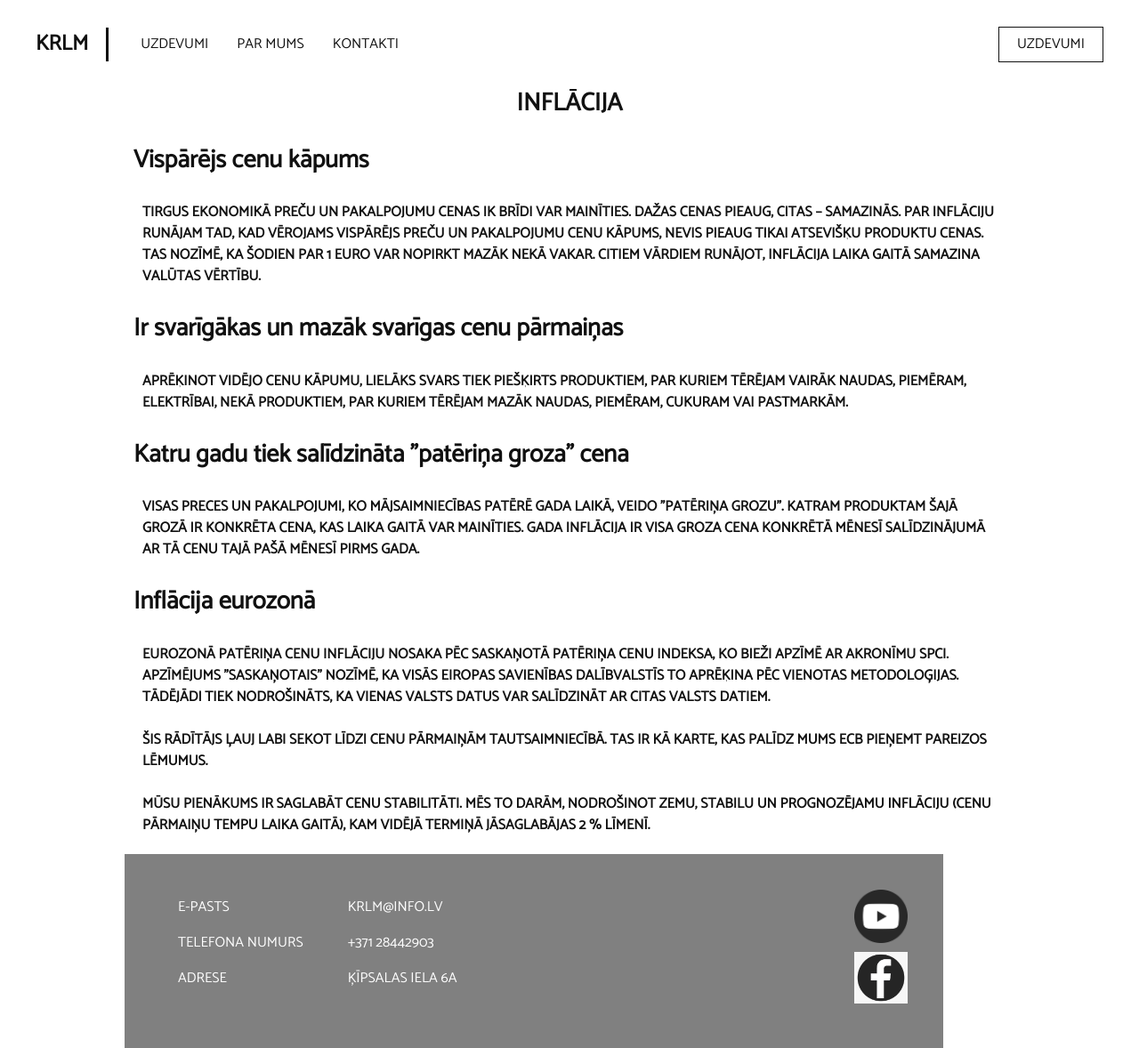
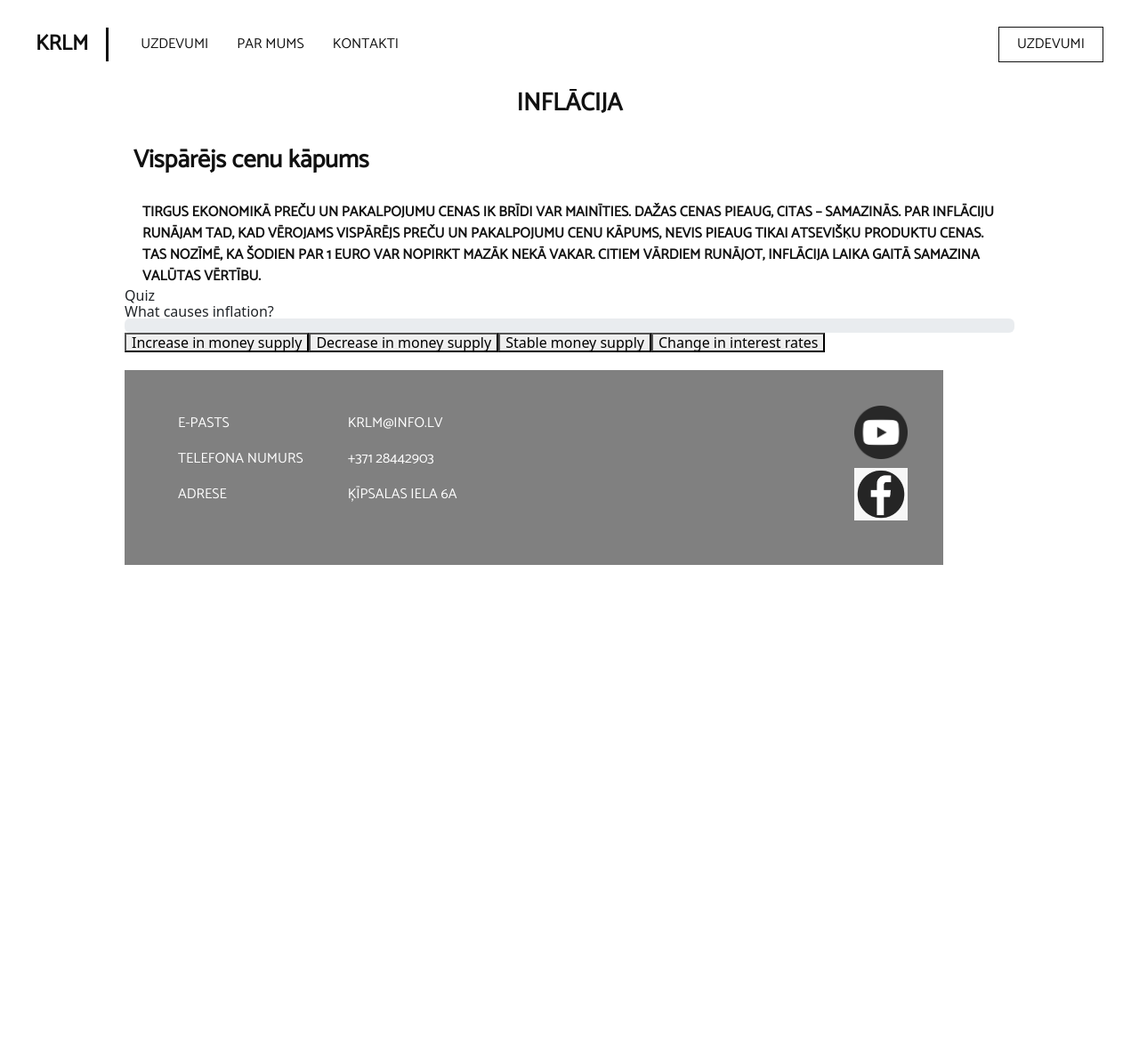
Before and after one commit to SpectrumLV/finansu-lapa, a PHP site: page /case1.php in a window 1280 px wide. Shown: the whole page at 89% size. After the commit the page ends 635 px from the top, so only its background shows below. Run offline with PHP 8.4, Linux system fonts and the light colour scheme.

Commit message:
izveidots quiz

```diff
--- a/case1.php
+++ b/case1.php
@@ -1,4 +1,5 @@
 <?php include_once('navbar.php'); ?>
+
 <main>
   <div class="wrapper">
     <section class="case-vid">
@@ -7,22 +8,127 @@
         <h3>Vispārējs cenu kāpums</h3>
         <p>Tirgus ekonomikā preču un pakalpojumu cenas ik brīdi var mainīties. Dažas cenas pieaug, citas – samazinās. Par inflāciju runājam tad, kad vērojams vispārējs preču un pakalpojumu cenu kāpums, nevis pieaug tikai atsevišķu produktu cenas. Tas nozīmē, ka šodien par 1 euro var nopirkt mazāk nekā vakar. Citiem vārdiem runājot, inflācija laika gaitā samazina valūtas vērtību.</p>
       </article>
-  <article>
-    <h3>Ir svarīgākas un mazāk svarīgas cenu pārmaiņas</h3>
-    <p>Aprēķinot vidējo cenu kāpumu, lielāks svars tiek piešķirts produktiem, par kuriem tērējam vairāk naudas, piemēram, elektrībai, nekā produktiem, par kuriem tērējam mazāk naudas, piemēram, cukuram vai pastmarkām.</p>
-  </article>
-  <article>
-    <h3>Katru gadu tiek salīdzināta "patēriņa groza" cena</h3>
-    <p>Visas preces un pakalpojumi, ko mājsaimniecības patērē gada laikā, veido "patēriņa grozu". Katram produktam šajā grozā ir konkrēta cena, kas laika gaitā var mainīties. Gada inflācija ir visa groza cena konkrētā mēnesī salīdzinājumā ar tā cenu tajā pašā mēnesī pirms gada.</p>
-  </article>
-  <article>
-    <h3>Inflācija eurozonā</h3>
-    <p>Eurozonā patēriņa cenu inflāciju nosaka pēc saskaņotā patēriņa cenu indeksa, ko bieži apzīmē ar akronīmu SPCI. Apzīmējums "saskaņotais" nozīmē, ka visās Eiropas Savienības dalībvalstīs to aprēķina pēc vienotas metodoloģijas. Tādējādi tiek nodrošināts, ka vienas valsts datus var salīdzināt ar citas valsts datiem.<br><br>
-Šis rādītājs ļauj labi sekot līdzi cenu pārmaiņām tautsaimniecībā. Tas ir kā karte, kas palīdz mums ECB pieņemt pareizos lēmumus.
-<br><br>
-Mūsu pienākums ir saglabāt cenu stabilitāti. Mēs to darām, nodrošinot zemu, stabilu un prognozējamu inflāciju (cenu pārmaiņu tempu laika gaitā), kam vidējā termiņā jāsaglabājas 2 % līmenī.</p>
-  </article>
+      <!-- Other articles -->
     </section>
+  </div>
+
+  <!-- Quiz container -->
+  <div id="quiz-container" class="wrapper">
+    <h2>Quiz</h2>
+    <div id="question"></div>
+
+    <div class="progress">
+      <div id="progress-bar" class="progress-bar"></div>
+    </div>
+    <div id="options"></div>
+  </div>
+
+<!-- Congratulations Popup -->
+<div id="congratulations-popup" class="popup" style= "display: none">
+    <div class="popup-content">
+
+      <h2>Congratulations!</h2>
+      <p>You have completed the quiz successfully.</p>
+    </div>
+  </div>
+
+
+
 </main>
 
 <?php include_once('footer.php'); ?>
+
+<script>
+  // Define quiz questions
+  const questions = [
+    {
+      question: "What causes inflation?",
+      options: ["Increase in money supply", "Decrease in money supply", "Stable money supply", "Change in interest rates"],
+      answer: 0 // Index of the correct answer in options array
+    },
+    {
+      question: "What is the average inflation target in the eurozone?",
+      options: ["1%", "2%", "3%", "4%"],
+      answer: 1
+    },
+    {
+      question: "How is inflation measured in the eurozone?",
+      options: ["GDP", "CPI", "Unemployment rate", "Trade balance"],
+      answer: 1
+    }
+  ];
+
+  let currentQuestionIndex = 0;
+  let correctAnswers = 0; // Variable to track correct answers
+  const quizContainer = document.getElementById('quiz-container');
+  const questionElement = document.getElementById('question');
+  const optionsElement = document.getElementById('options');
+  const progressBar = document.getElementById('progress-bar');
+  const congratulationsPopup = document.getElementById('congratulations-popup');
+
+  function showQuestion() {
+    const currentQuestion = questions[currentQuestionIndex];
+    questionElement.textContent = currentQuestion.question;
+    optionsElement.innerHTML = '';
+    currentQuestion.options.forEach((option, index) => {
+      const button = document.createElement('button');
+      button.textContent = option;
+      button.addEventListener('click', () => checkAnswer(index));
+      optionsElement.appendChild(button);
+    });
+    updateProgressBar();
+  }
+
+  function showCongratulationsPopupWithDelay() {
+    setTimeout(() => {
+        showCongratulationsPopup();
+    }, 800); // Adjust the delay time as needed (in milliseconds)
+}
+
+
+  function checkAnswer(selectedIndex) {
+    const currentQuestion = questions[currentQuestionIndex];
+    if (selectedIndex === currentQuestion.answer) {
+      correctAnswers++;
+      updateProgressBar();
+      currentQuestionIndex++;
+    } else{
+      resetQuiz();
+    }
+
+    if (currentQuestionIndex < questions.length) {
+      showQuestion();
+    } else {
+      updateProgressBar();
+      showCongratulationsPopupWithDelay()
+    }
+  }
+
+  function updateProgressBar() {
+    const percentage = (correctAnswers / questions.length) * 100;
+    progressBar.style.width = `${percentage}%`;
+  }
+
+  function showCongratulationsPopup() {
+    quizContainer.style.display = 'none';
+
+    congratulationsPopup.style.display = 'block';
+
+  }
+
+  function closePopup() {
+    congratulationsPopup.style.display = 'none';
+
+    resetQuiz();
+  }
+
+  function resetQuiz() {
+    currentQuestionIndex = 0;
+    correctAnswers = 0;
+    progressBar.style.width = '0%';
+    showQuestion();
+  }
+
+  // Start the quiz
+  showQuestion();
+</script>
```
Lines whose indentation alone changed are shown as unchanged.
